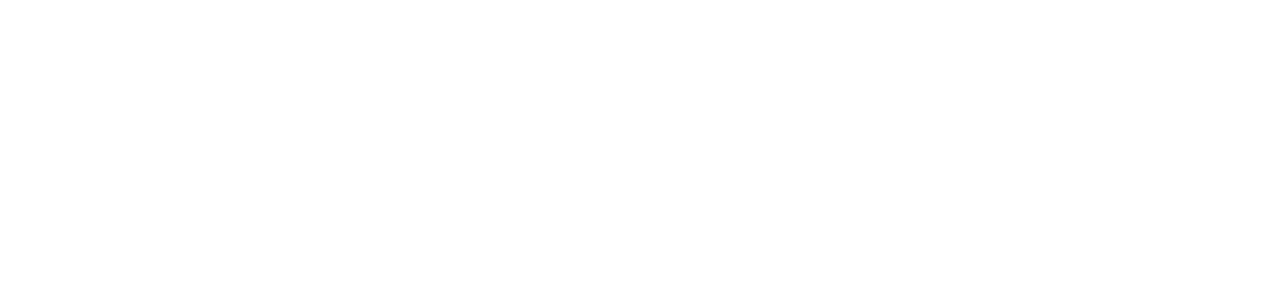
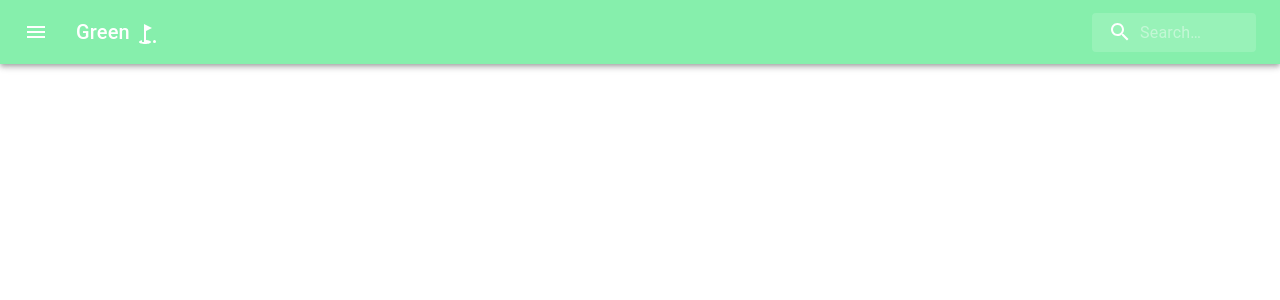
Before and after one commit to kwu268/green-app, a React (Create React App) app in the folder front/: page / in a window 1280 px wide. Shown: the top 300 px of the page. Built offline with nearby package versions, Linux system fonts and the light colour scheme.

Commit message:
- added nav bar component

```diff
--- a/front/src/App.js
+++ b/front/src/App.js
@@ -1,9 +1,11 @@
+import React from 'react'
 import './Global.css'
+import Navbar from './components/Navbar.js'
 
 function App() {
   return (
-    <div className="underline">
-
+    <div >
+      <Navbar/>
     </div>
   );
 }
--- /dev/null
+++ b/front/src/components/Navbar.js
@@ -0,0 +1,91 @@
+import * as React from 'react';
+import { styled, alpha } from '@mui/material/styles';
+import AppBar from '@mui/material/AppBar';
+import Box from '@mui/material/Box';
+import Toolbar from '@mui/material/Toolbar';
+import IconButton from '@mui/material/IconButton';
+import Typography from '@mui/material/Typography';
+import InputBase from '@mui/material/InputBase';
+import MenuIcon from '@mui/icons-material/Menu';
+import SearchIcon from '@mui/icons-material/Search';
+import GolfCourseIcon from '@mui/icons-material/GolfCourse';
+
+const Search = styled('div')(({ theme }) => ({
+  position: 'relative',
+  borderRadius: theme.shape.borderRadius,
+  backgroundColor: alpha(theme.palette.common.white, 0.15),
+  '&:hover': {
+    backgroundColor: alpha(theme.palette.common.white, 0.25),
+  },
+  marginLeft: 0,
+  width: '100%',
+  [theme.breakpoints.up('sm')]: {
+    marginLeft: theme.spacing(1),
+    width: 'auto',
+  },
+}));
+
+const SearchIconWrapper = styled('div')(({ theme }) => ({
+  padding: theme.spacing(0, 2),
+  height: '100%',
+  position: 'absolute',
+  pointerEvents: 'none',
+  display: 'flex',
+  alignItems: 'center',
+  justifyContent: 'center',
+}));
+
+const StyledInputBase = styled(InputBase)(({ theme }) => ({
+  color: 'inherit',
+  '& .MuiInputBase-input': {
+    padding: theme.spacing(1, 1, 1, 0),
+    // vertical padding + font size from searchIcon
+    paddingLeft: `calc(1em + ${theme.spacing(4)})`,
+    transition: theme.transitions.create('width'),
+    width: '100%',
+    [theme.breakpoints.up('sm')]: {
+      width: '12ch',
+      '&:focus': {
+        width: '20ch',
+      },
+    },
+  },
+}));
+
+export default function SearchAppBar() {
+  return (
+    <Box sx={{ flexGrow: 1 }}>
+      <AppBar position="static">
+        <Toolbar className='bg-green-300'>
+          <IconButton
+            size="large"
+            edge="start"
+            color="inherit"
+            aria-label="open drawer"
+            sx={{ mr: 2 }}
+          >
+            <MenuIcon />
+          </IconButton>
+          <Typography
+            variant="h6"
+            noWrap
+            component="div"
+            sx={{ flexGrow: 1, display: { xs: 'none', sm: 'block' } }}
+          >
+            Green <GolfCourseIcon />
+          </Typography>
+
+          <Search>
+            <SearchIconWrapper>
+              <SearchIcon />
+            </SearchIconWrapper>
+            <StyledInputBase
+              placeholder="Search…"
+              inputProps={{ 'aria-label': 'search' }}
+            />
+          </Search>
+        </Toolbar>
+      </AppBar>
+    </Box>
+  );
+}
```
